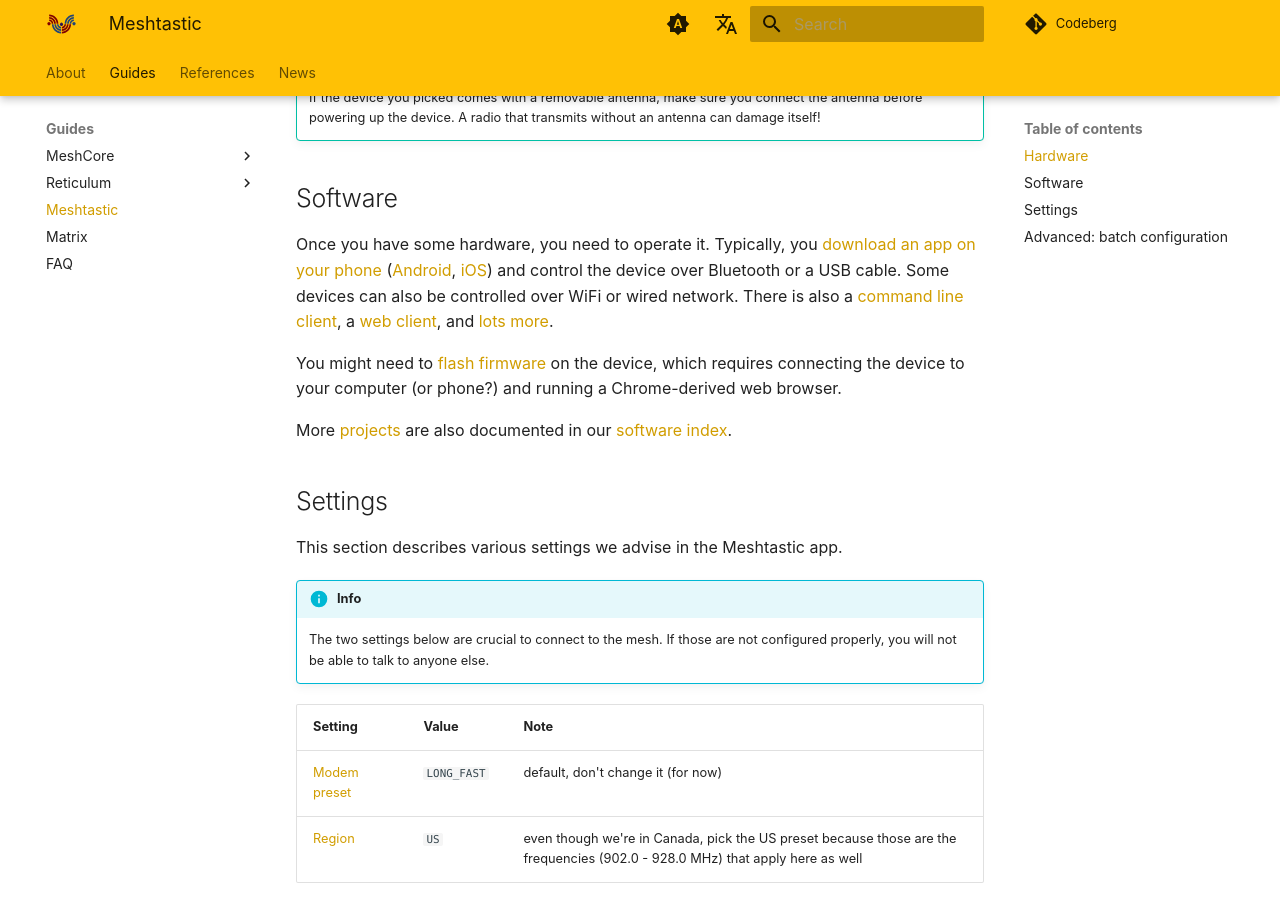
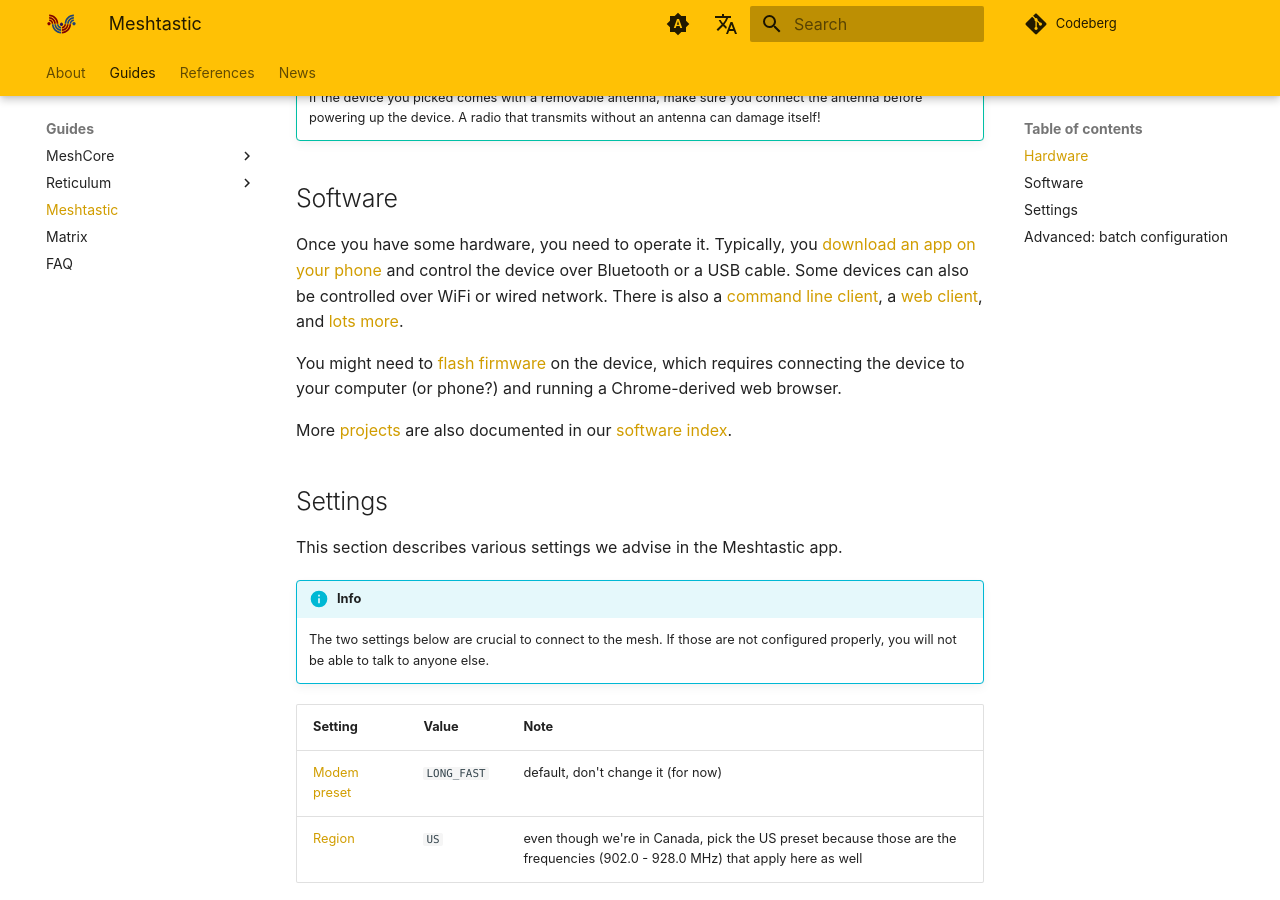
Before and after one commit to ReseauLibre/lora.reseaulibre.ca, an MkDocs documentation site: the page built from docs/guides/meshtastic.md, in a window 1280 px wide and 900 px high, scrolled down 880 px. Built offline with MkDocs 1.6.1 and Material for MkDocs 9.7.7, drawn with Linux system fonts in a browser that asks for light colours; plug-ins that fetch from the network failed and are left out; comment, search, counter and statistics services are not loaded.

Commit message:
fix links
addison, nanovna, and stackexchange are blocking us.

other links just disappeared, including amazon, a github project and reticulum.

```diff
--- a/docs/guides/meshtastic.md
+++ b/docs/guides/meshtastic.md
@@ -49,7 +49,7 @@
 ## Software
 
 Once you have some hardware, you need to operate it. Typically, you
-[download an app on your phone](https://meshtastic.org/downloads/) ([Android](https://meshtastic.org/docs/software/android/installation/), [iOS](https://meshtastic.org/docs/software/apple/installation/)) and
+[download an app on your phone](https://meshtastic.org/downloads/) and
 control the device over Bluetooth or a USB cable. Some devices can
 also be controlled over WiFi or wired network. There is also a
 [command line client](https://meshtastic.org/docs/software/python/cli/), a [web client](https://meshtastic.org/docs/software/web-client/), and [lots more](https://meshtastic.org/docs/software/).
```
Also changed, not shown: docs/guides/faq.md (+1 -1 lines), docs/guides/reticulum/rns.md (+0 -1 lines), docs/references/hardware/batteries.md (+1 -1 lines), docs/references/hardware/index.md (+1 -3 lines), 1 other file.
